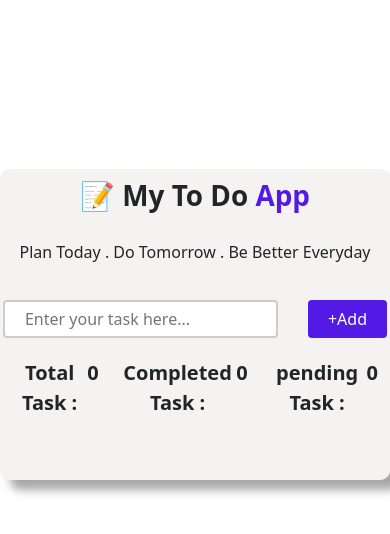
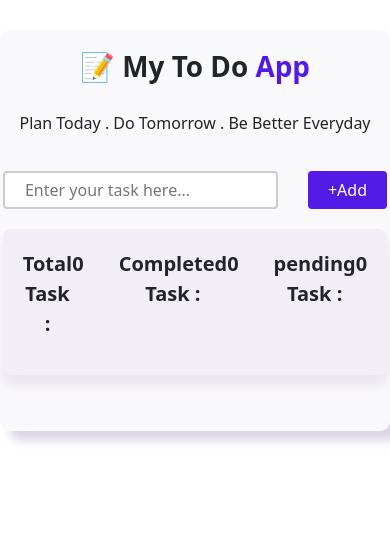
Before and after one commit to bisenpayal3910-prog/Dom-to-do-list-pra..-JS, a plain HTML site: page index.html in a window 390 px wide. Drawn offline with nearby package versions, Linux system fonts and the light colour scheme.

Commit message:
Refactor task management logic and enhance styling for better UI experience

```diff
--- a/script.js
+++ b/script.js
@@ -13,26 +13,16 @@
     tasks = JSON.parse(savedTasks)
 }
 
+// save task to lacal storage------
 
-addBtn.addEventListener("click", function(){
-    const task = taskInput.value.trim()
-
-    if (task === ""){
-        return
-    }
-
-    tasks.push(task)
-    taskInput.value = ""
-
-    saveTask()
-    renderTask()
-})
 function saveTask(){
     localStorage.setItem(
         "todos",
         JSON.stringify(tasks)
     )
 }
+
+// task display function----------------
 
 function renderTask(){
     taskList.innerHTML=""
@@ -48,4 +38,32 @@
         taskList.append(li)
     })
     taskCount.textContent=task.length
-}
+    }
+
+// 4. add task to the list when the add button is clicked
+
+    addBtn.addEventListener("click", function(){
+    const task = taskInput.value.trim()
+
+    if (task === ""){
+        return
+    }
+
+    tasks.push(task)
+    taskInput.value = ""
+
+    saveTask()
+    renderTask()
+})
+
+
+// Delete task form the list when the delete button is clicked
+
+taskList.addEventListener("click", function(event){
+    if(event.target.classList.contains("deleteBtn")){
+        const index = event.target.dataset.index
+        tasks.splice(index, 1)
+        saveTask()
+        renderTask()
+    }
+})
--- a/style.css
+++ b/style.css
@@ -5,9 +5,13 @@
 
 }
 
+body{
+    background-color: rgba(213, 191, 241, 0.685);
+}
+
 .container{
    margin-top:20vh ;
-   margin-left: 3vw;
+   margin-left: 30vw;
    margin-right: 30vw;
    padding: 10px;
     /* display: flex;
@@ -15,9 +19,9 @@
     align-items: center;
     text-align: center;
     flex-direction: column;
-    background-color: #f4f1f1e1;
+    background-color: #f9f8faf0;
     border-radius: 10px;
-    box-shadow: 10px 10px 10px rgba(0, 0, 0, 0.349);
+   box-shadow: 10px 10px 10px rgba(206, 196, 217, 0.719);
 }
 
 #taskInput{
@@ -53,3 +57,28 @@
     justify-content: center;
 
 }
+
+.task-stats{
+     background-color: #f1edf5d7 ;
+      box-shadow: 0px 10px 10px rgba(229, 222, 236, 0.719);
+     padding: 20px;
+     border-radius: 8px;
+     gap: 35px;
+}
+
+/* -------------------media query---------------- */
+
+.container{
+   width:600px;
+        margin:50px  auto;
+        padding: 30px;
+
+}
+
+@media (max-width: 576px){
+    .container{
+        width:90%;
+        margin:30px auto;
+        padding: 20px;
+    }
+}
```
